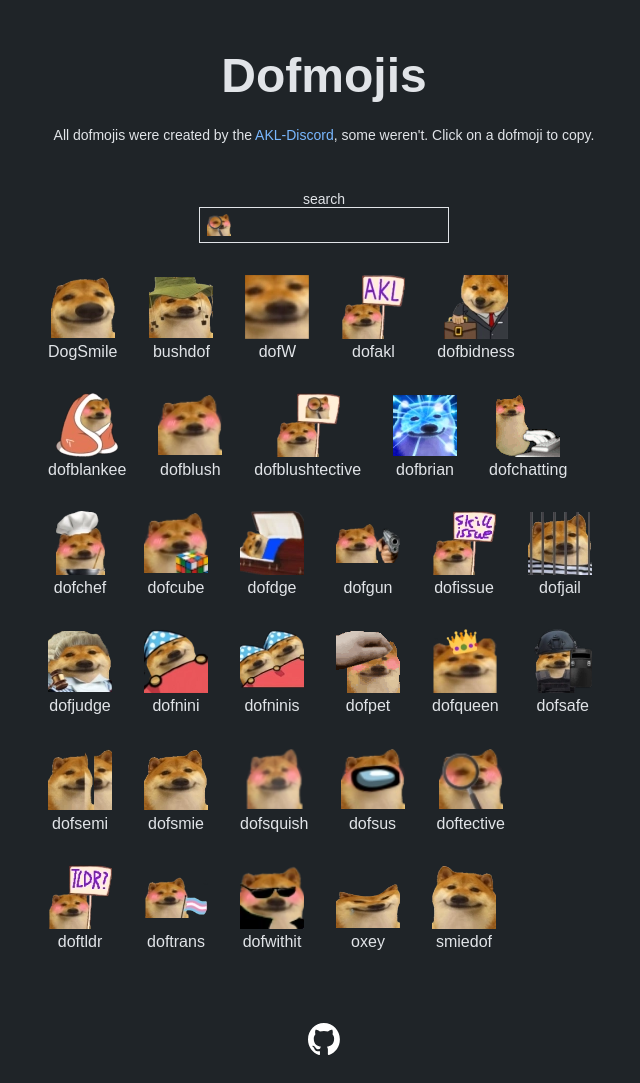
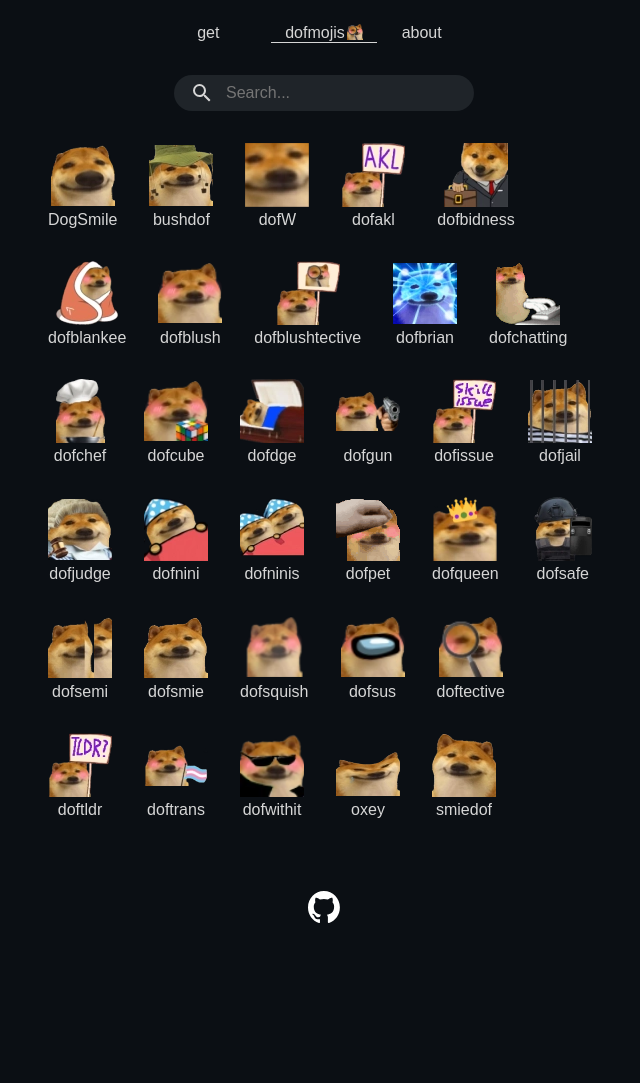
Before and after one commit to atdojo/dofmojis, a plain HTML site: page index.html in a window 1280 px wide. Shown: the whole page, without its empty margins (316-956 px from the left). After the commit the page ends 951 px from the top, so only its background shows below. Drawn offline with Linux system fonts and the light colour scheme.

Commit message:
add downloads, change website style, update build

```diff
--- a/build.js
+++ b/build.js
@@ -15,4 +15,6 @@ for(const dofmojiFile of dofmojiFiles) {
 fs.writeFileSync("./src/assets/dofmojis-build/dofmojis.json", JSON.stringify(dofmojis, null, 4))
 
 // update zip file
-child_process.execSync("zip -r ./src/assets/dofmojis-build/dofmojis.zip ./src/assets/dofmojis")
+// change directory to assets so zip wont all multiple paths
+process.chdir("src/assets")
+child_process.execSync("zip -r dofmojis-build/dofmojis.zip dofmojis")
--- a/index.html
+++ b/index.html
@@ -12,14 +12,44 @@
 </head>
 <body>
     <main>
-        <h1>Dofmojis</a></h1>
-        <p class="dofmoji-description">All dofmojis were created by the <a href="https://discord.gg/yCYdghrX" target="_blank">AKL-Discord</a>, some weren't. Click on a dofmoji to copy.</p>
-        <div class="search-container">
-            <label for="search">search</label>
-            <input id="search"></input>
-            <img class="search-icon" src="src/assets/dofmojis/doftective.png" alt="doftective search icon"></img>
-        </div>
-        <div id="dofmojis"></div>
+        <nav>
+            <div class="nav-item" onclick="toggleSection('downloads')" data-section-id="downloads">
+                <span>get</span>
+                <img class="nav-icon" src="src/assets/dofmojis/doftective.png" alt="doftective search icon"></img>
+            </div>
+            <div class="nav-item" onclick="toggleSection('explore')" data-section-id="explore">
+                <span>dofmojis</span>
+                <img class="nav-icon" src="src/assets/dofmojis/doftective.png" alt="doftective search icon"></img>
+            </div>
+            <div class="nav-item" onclick="toggleSection('about')" data-section-id="about">
+                <span>about</span>
+                <img class="nav-icon" src="src/assets/dofmojis/doftective.png" alt="doftective search icon"></img>
+            </div>
+        </nav>
+        <section id="explore">
+            <div class="search-container">
+                <input id="search" placeholder="Search..."></input>
+                <img class="search-icon" src="src/assets/magnify.svg"></img>
+            </div>
+            <div id="dofmojis"></div>
+        </section>
+        <section id="downloads">
+            <div class="row">
+                <a href="src/assets/dofmojis-build/dofmojis.zip" download="dofmojis.zip">
+                    <img src="src/assets/folder-zip.svg" alt="Zip folder icon">
+                    dofmojis.zip
+                </a>
+            </div>
+            <div class="row">
+                <a href="src/assets/dofmojis-build/dofmojis.json" download="dofmojis.json">
+                    <img src="src/assets/code-json.svg" alt="Json code icon">
+                    dofmojis.json
+                </a>
+            </div>
+        </section>
+        <section id="about">
+            <p class="dofmoji-description">All dofmojis were created by the <a href="https://discord.gg/yCYdghrX" target="_blank">AKL-Discord</a>, some weren't. Click on a dofmoji to copy.</p>
+        </section>
         <div class="footer">
             <a href="https://github.com/atdojo/dofmojis" target="_blank"><img src="src/assets/github-mark-white.svg" alt="GitHub link">
         </div>
--- a/src/index.css
+++ b/src/index.css
@@ -5,8 +5,8 @@
 }
 
 html {
-    background-color: #1f2428;
-    color: #E1E4E8;
+    background-color: #0b0f14;
+    color: #d6d6d6;
     font-family: sans-serif;
 }
 
@@ -48,10 +48,8 @@ main {
     text-align: center;
 }
 
-h1 {
+.section-selector-heading {
     text-align: center;
-    padding: 24px;
-    font-size: 48px;
 }
 
 .d-none {
@@ -59,32 +57,29 @@ h1 {
 }
 
 #search {
-    background: #1f2428;
-    color: #E1E4E8;
-    border: 1px solid #E1E4E8 ;
+    color: #d6d6d6;
+    border: none;
+    background: #1f2429;
     outline: none;
-    padding: 8px 40px;
+    padding-inline-start: 52px;
     width: 100%;
     font-size: 1rem;
+    border-radius: 22px;
+    height: 36px;
 }
 
 .search-container {
+    width: 300px;
+    margin: 0 auto 32px auto;
     position: relative;
-    width: 250px;
-    margin: 48px auto 32px auto;
-    display: flex;
-    justify-content: center;
-    flex-direction: column;
-    align-items: center;
 }
 
 .search-icon {
     position: absolute;
-    left: 8px;
-    top: 22px;
+    top: 6px;
+    left: 16px;
     height: 24px;
     width: 24px;
-    object-fit: contain;
 }
 
 .disabled {
@@ -97,8 +92,22 @@ label {
 }
 
 a {
-    color: #79B8FF;
     text-decoration: none;
+    color: rgb(63, 144, 209);
+}
+
+#downloads a {
+    display: flex;
+    align-items: center;
+    width: fit-content;
+}
+
+#downloads a img {
+    padding-right: 4px;
+}
+
+.row {
+    padding: 12px;
 }
 
 .dofmoji-description {
@@ -112,7 +121,36 @@ a {
     margin-top: auto;
 }
 
-.footer img {
+img {
     height: 32px;
     width: 32px;
 }
+
+nav {
+    display: flex;
+    margin: 0 auto;
+    margin: 0 auto 32px;
+    width: 320px;
+}
+
+.nav-item {
+    cursor: pointer;
+    flex: 1;
+    display: flex;
+    justify-content: center;
+}
+
+.nav-icon {
+    height: 16px;
+    width: 16px;
+    visibility: hidden;
+    margin-left: 2px;
+}
+
+.nav-item--active .nav-icon {
+    visibility: visible;
+}
+
+.nav-item--active {
+    border-bottom: 1px solid #d6d6d6;
+}
--- a/src/index.js
+++ b/src/index.js
@@ -2,9 +2,9 @@ const dofmojiContainer = document.getElementById("dofmojis")
 const dofmojiSearch = document.getElementById("search")
 
 function search(searchText) {
-    for(const child of dofmojiContainer.children) {
+    for (const child of dofmojiContainer.children) {
         const name = child.querySelector(".dofmoji-name").innerText
-        if(name.toLowerCase().includes(searchText.toLowerCase())) {
+        if (name.toLowerCase().includes(searchText.toLowerCase())) {
             child.classList.remove("d-none")
         } else {
             child.classList.add("d-none")
@@ -33,7 +33,7 @@ function createDofmojiElement(dofmoji) {
                 })
             ])
             e.target.src = "src/assets/check.svg"
-        } catch(err) {
+        } catch (err) {
             await navigator.clipboard.writeText(e.target.src)
             e.target.src = "src/assets/check.svg"
         }
@@ -57,10 +57,27 @@ function createDofmojiElement(dofmoji) {
     return container
 }
 
-;(async () => {
+function toggleSection(id) {
+    const sections = Array.from(document.querySelectorAll('section'))
+    for (const section of sections) {
+        section.classList.add('d-none')
+    }
+    // remove active sections
+    const activeSectionSelector = document.querySelector(".nav-item--active")
+    if (activeSectionSelector) activeSectionSelector.classList.remove('nav-item--active')
+
+    // remove d none active section
+    document.getElementById(id).classList.remove('d-none')
+
+    // set active section selector
+    document.querySelector("nav").querySelector(`[data-section-id="${id}"]`).classList.add('nav-item--active')
+}
+
+; (async () => {
+    toggleSection("explore")
     const dofmojis = await fetch("src/assets/dofmojis-build/dofmojis.json").then(res => res.json())
     const fragment = document.createDocumentFragment()
-    for(const dofmoji of dofmojis) {
+    for (const dofmoji of dofmojis) {
         fragment.appendChild(createDofmojiElement(dofmoji))
     }
     dofmojiContainer.append(fragment)
```
Also changed, not shown: src/assets/code-json.svg (added), src/assets/folder-zip.svg (added), src/assets/magnify.svg (added), 1 other file.
